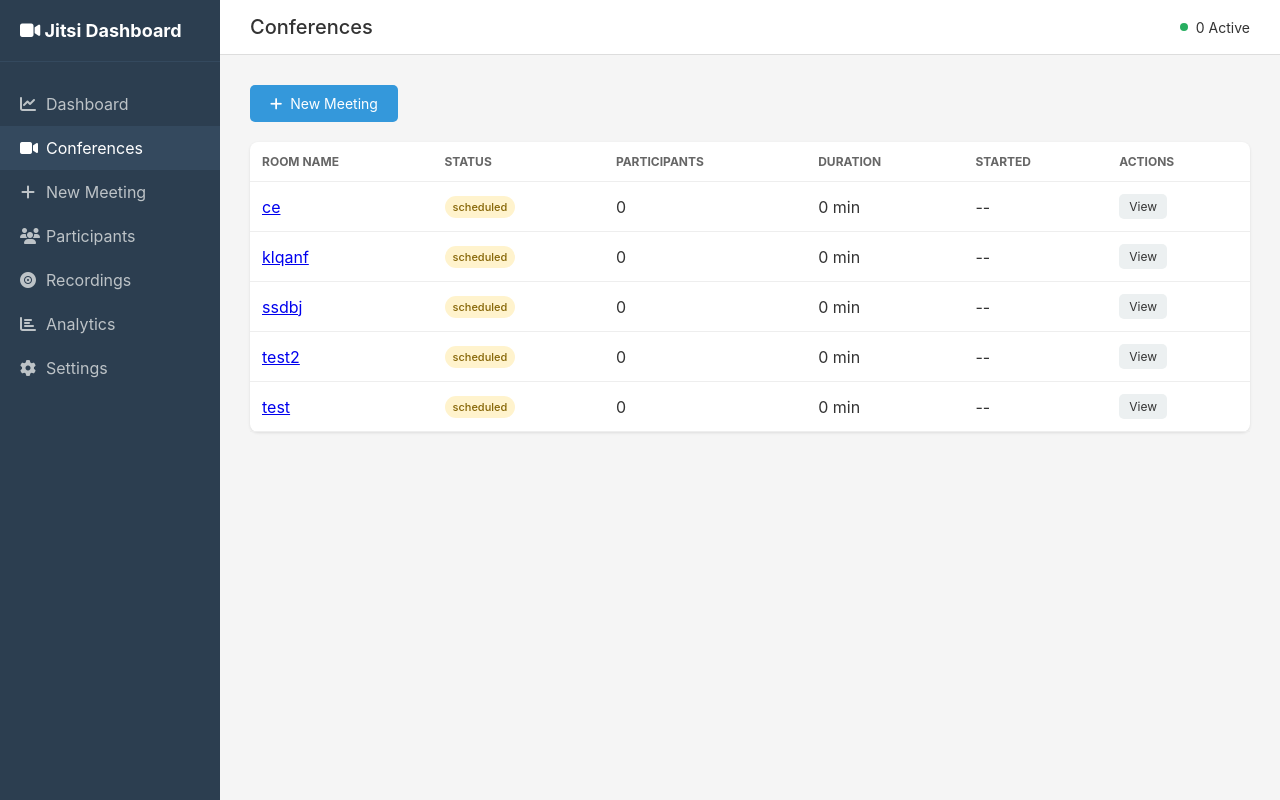
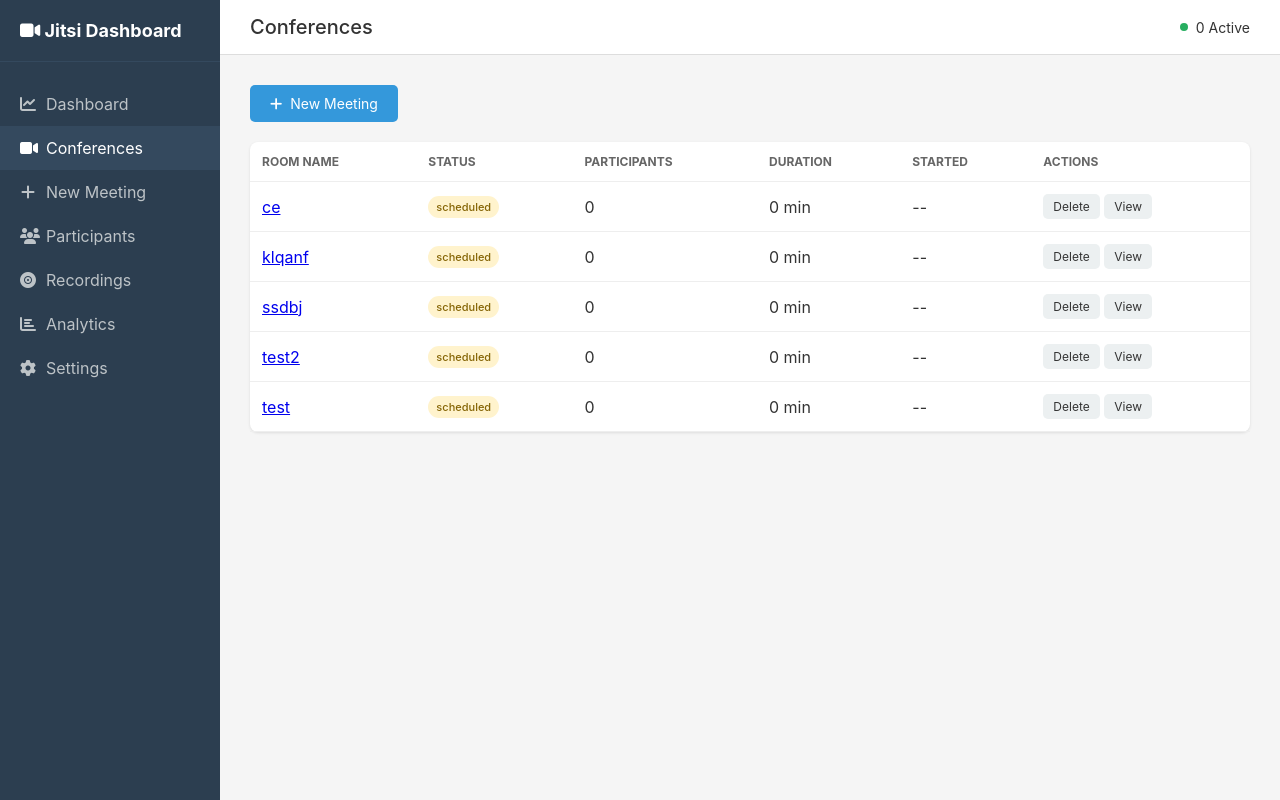
Before and after one commit to M-Alhbyb/jitsi-dashboard, a Django app: page /conferences/ in a window 1280 px wide. Run offline with Django 4.2, Linux system fonts and the light colour scheme; data comes from the database, SQL or seed files in the repository; both versions use the stored data as it was after the commit; data that the repository does not hold is empty.

Commit message:
first commit

```diff
--- a/dashboard/jitsi_api.py
+++ b/dashboard/jitsi_api.py
@@ -316,3 +316,25 @@ def get_jitsi_api() -> JitsiAPI:
         verify_ssl=getattr(settings, 'JITSI_VERIFY_SSL', False)
     )
     return JitsiAPI(config)
+
+
+import requests
+from requests.auth import HTTPBasicAuth
+
+def terminate_meeting(room_name):
+    muc_domain = "conference.192.168.117.153"
+    # 5280 is prosody port
+    url = f"http://192.168.117.153:5280/admin/rooms/{room_name.lower()}@{muc_domain}"
+
+    auth = HTTPBasicAuth('admin@auth.192.168.117.153', 'pshpsh00')
+
+    try:
+        response = requests.delete(url, auth=auth, timeout=5)
+        if response.status_code == 200:
+            return True
+        else:
+            print(f"Error: {response.status_code} - {response.text}")
+            return False
+    except Exception as e:
+        print(f"Connection failed: {e}")
+        return False
--- a/dashboard/templates/dashboard/conferences/list.html
+++ b/dashboard/templates/dashboard/conferences/list.html
@@ -32,7 +32,10 @@
                 <td>{{ conf.max_participants }}</td>
                 <td>{{ conf.duration }} min</td>
                 <td>{{ conf.started_at|date:"M d, H:i"|default:"--" }}</td>
-                <td><a href="{% url 'dashboard:conference_detail' conf.pk %}" class="btn btn-secondary" style="padding:5px 10px; font-size:12px;">View</a></td>
+                <td>
+                    <a href="{% url 'dashboard:conference_delete' conf.pk %}" class="btn btn-secondary" style="padding:5px 10px; font-size:12px;">Delete</a>
+                    <a href="{% url 'dashboard:conference_detail' conf.pk %}" class="btn btn-secondary" style="padding:5px 10px; font-size:12px;">View</a>
+                </td>
             </tr>
             {% empty %}
             <tr><td colspan="6" style="text-align:center; color:#999; padding:40px;">No conferences yet. Create one to get started!</td></tr>
--- a/dashboard/urls.py
+++ b/dashboard/urls.py
@@ -10,6 +10,7 @@ urlpatterns = [
     # Conferences
     path('conferences/', views.conference_list, name='conferences'),
     path('conferences/<int:pk>/', views.conference_detail, name='conference_detail'),
+    path('conferences/delete/<int:pk>/', views.delete_conference, name='conference_delete'),
     path('conferences/create/', views.create_meeting, name='create_meeting'),
 
     # Participants
--- a/dashboard/views.py
+++ b/dashboard/views.py
@@ -16,7 +16,7 @@ from .models import (
     JitsiServer, Conference, Participant,
     Recording, WebhookEvent, DashboardSettings
 )
-from .jitsi_api import JitsiAPI, JitsiServerConfig, get_jitsi_api
+from .jitsi_api import JitsiAPI, JitsiServerConfig, get_jitsi_api, terminate_meeting
 
 logger = logging.getLogger(__name__)
 
@@ -180,6 +180,13 @@ def create_meeting(request):
         'servers': JitsiServer.objects.filter(is_active=True)
     }
     return render(request, 'dashboard/conferences/create.html', context)
+
+def delete_conference(request, pk):
+    conference = get_object_or_404(Conference, pk=pk)
+    terminate_meeting(conference.room_name)
+    conference.delete()
+    messages.success(request, "Conference deleted and live session terminated.")
+    return redirect('dashboard:conferences')
 
 
 def participant_list(request):
```
Also changed, not shown: db.sqlite3.
